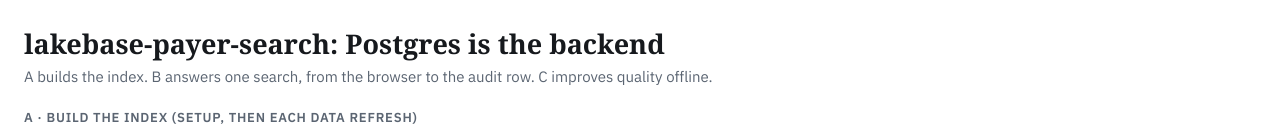
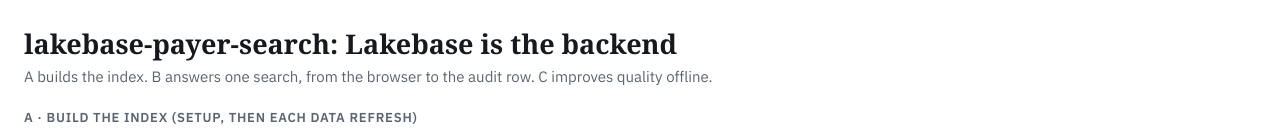
Before and after one commit to saselvan/lakebase-payer-search, a plain HTML site: page docs/images/architecture.src.html in a window 1280 px wide. Shown: the top 136 px of the page. Drawn offline with Linux system fonts and the light colour scheme.

Commit message:
Diagram title: Lakebase is the backend (#10)
Matches the headline change of 2026-10-26 (deck, script, video). Only the
h1 changed; the PNG is re-rendered with the command in the source file.

Co-authored-by: Isaac <no-reply@databricks.com>

```diff
--- a/docs/images/architecture.src.html
+++ b/docs/images/architecture.src.html
@@ -34,7 +34,7 @@
   .out section{min-height:0}
   .grants{margin-top:14px;border-left:3px solid var(--teal);padding:8px 14px;background:var(--ground);font-size:14px}
 </style></head><body><div class="wrap">
-<h1>lakebase-payer-search: Postgres is the backend</h1>
+<h1>lakebase-payer-search: Lakebase is the backend</h1>
 <p class="sub">A builds the index. B answers one search, from the browser to the audit row. C improves quality offline.</p>
 
 <div class="lane"><h2>A · Build the index (setup, then each data refresh)</h2>
```
Also changed, not shown: docs/images/architecture.png.
